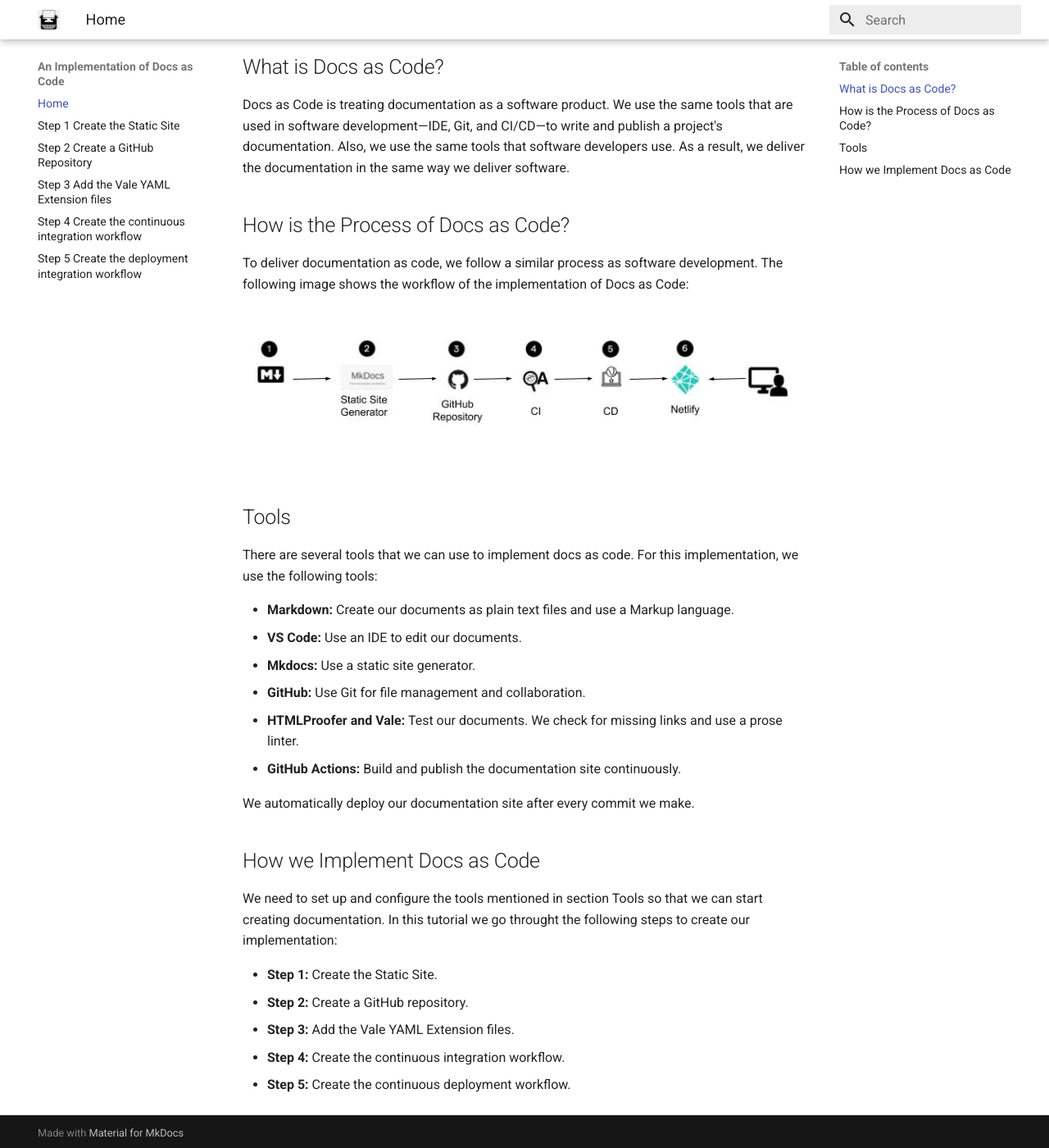
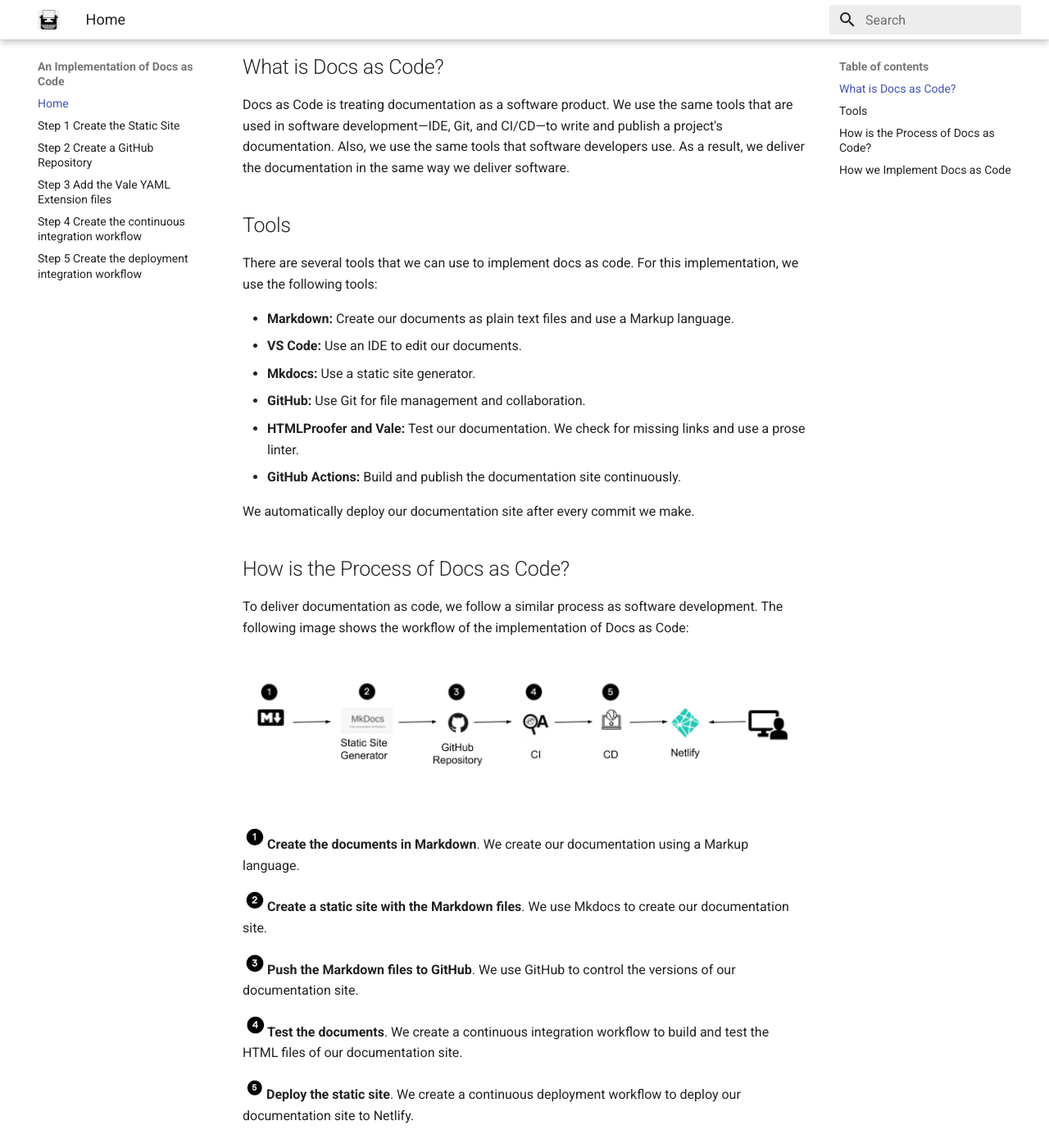
Before and after one commit to lilianabs/docops-implementation, an MkDocs documentation site: the page built from docs/index.md, in a window 1280 px wide and 1400 px high, scrolled down 258 px. Shown: the whole window at 82% size. Built offline with MkDocs 1.6.1 and Material for MkDocs 9.7.7, drawn with Linux system fonts in a browser that asks for light colours.

Commit message:
added continuous deployment

```diff
--- a/docs/index.md
+++ b/docs/index.md
@@ -5,12 +5,6 @@ In this tutorial we describe an implementation of Docs as Code. First, we define
 ## What is Docs as Code?
 
 Docs as Code is treating documentation as a software product. We use the same tools that are used in software development—IDE, Git, and CI/CD—to write and publish a project's documentation. Also, we use the same tools that software developers use. As a result, we deliver the documentation in the same way we deliver software.
-
-## How is the Process of Docs as Code?
-
-To deliver documentation as code, we follow a similar process as software development. The following image shows the workflow of the implementation of Docs as Code:
-
-![docs-as-code-workflow](images/An-Implementation-of-Docs-as-Code.png)
 
 ## Tools
 
@@ -20,17 +14,33 @@ There are several tools that we can use to implement docs as code. For this impl
 * **VS Code:** Use an IDE to edit our documents.
 * **Mkdocs:** Use a static site generator.
 * **GitHub:** Use Git for file management and collaboration.
-* **HTMLProofer and Vale:** Test our documents. We check for missing links and use a prose linter.
+* **HTMLProofer and Vale:** Test our documentation. We check for missing links and use a prose linter.
 * **GitHub Actions:** Build and publish the documentation site continuously.
 
 We automatically deploy our documentation site after every commit we make.
+
+## How is the Process of Docs as Code?
+
+To deliver documentation as code, we follow a similar process as software development. The following image shows the workflow of the implementation of Docs as Code:
+
+![docs-as-code-workflow](images/An-Implementation-of-Docs-as-Code.png)
+
+![one](images/one-black.png)**Create the documents in Markdown**. We create our documentation using a Markup language.
+
+![two](images/two-black.png)**Create a static site with the Markdown files**. We use Mkdocs to create our documentation site.
+
+![three](images/three-black.png)**Push the Markdown files to GitHub**. We use GitHub to control the versions of our documentation site.
+
+![four](images/four-black.png)**Test the documents**. We create a continuous integration workflow to build and test the HTML files of our documentation site.
+
+![five](images/five-black.png)**Deploy the static site**. We create a continuous deployment workflow to deploy our documentation site to Netlify.
 
 ## How we Implement Docs as Code
 
 We need to set up and configure the tools mentioned in section Tools so that we can start creating documentation. In this tutorial we go throught the following steps to create our implementation:
 
-* **Step 1:** Create the Static Site.
-* **Step 2:** Create a GitHub repository.
-* **Step 3:** Add the Vale YAML Extension files.
-* **Step 4:** Create the continuous integration workflow.
-* **Step 5:** Create the continuous deployment workflow.
+* [**Step 1:** Create the Static Site.](step1.md)
+* [**Step 2:** Create a GitHub repository.](step2.md)
+* [**Step 3:** Add the Vale YAML Extension files.](step3.md)
+* [**Step 4:** Create the continuous integration workflow.](step4.md)
+* [**Step 5:** Create the continuous deployment workflow.](step5.md)
```
Also changed, not shown: docs/step1.md (+64 -0 lines), docs/step2.md (+19 -0 lines), docs/step3.md (+31 -0 lines), docs/step4.md (+45 -0 lines), docs/step5.md (+3 -0 lines), docs/images/An-Implementation-of-Docs-as-Code.png, docs/images/five-black.png (added), docs/images/four-black.png (added), docs/images/one-black.png (added), docs/images/three-black.png (added), docs/images/two-black.png (added).
